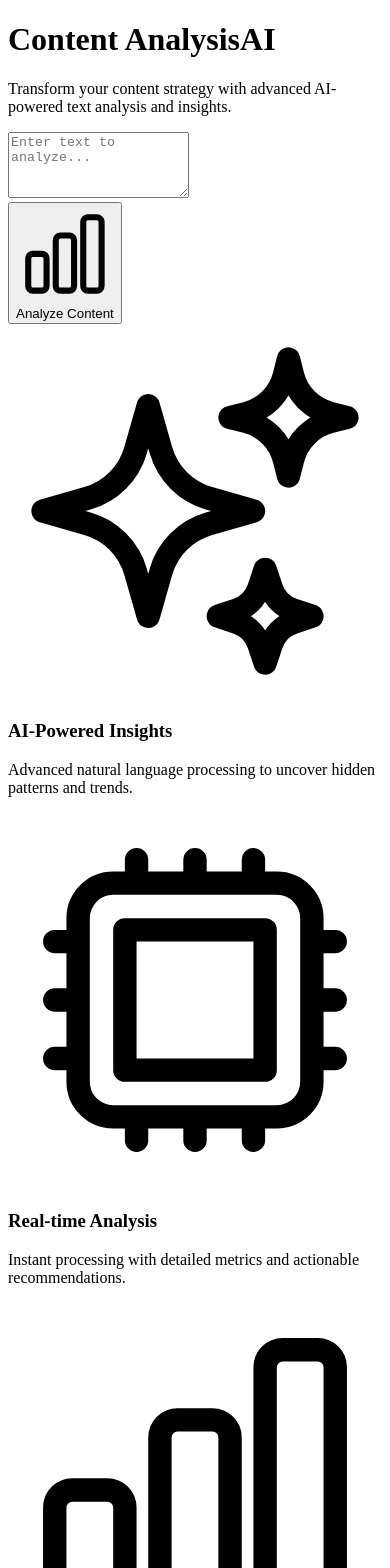
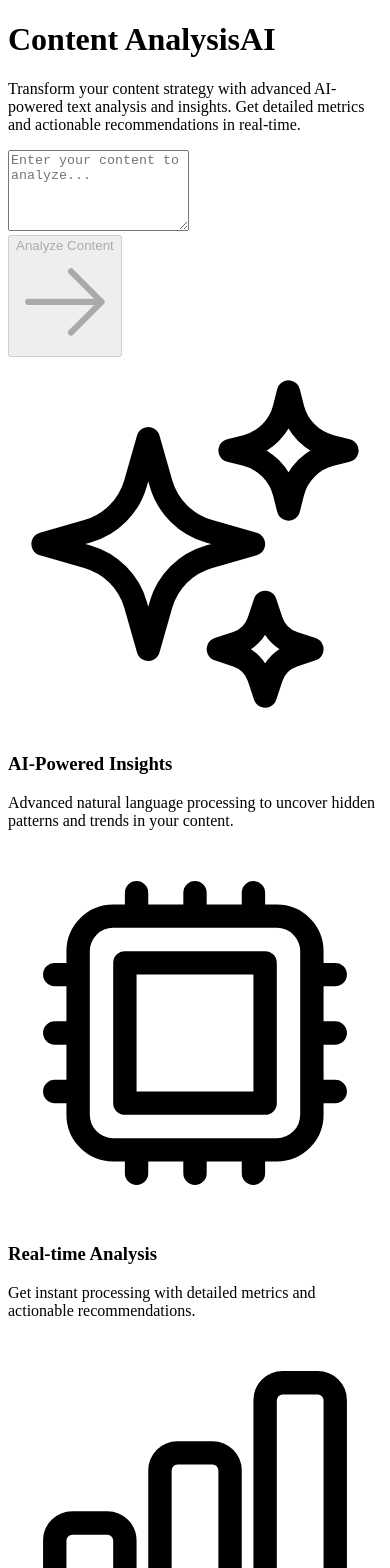
Before and after one commit to bc-rep-project/repository_analyzer_frontend, a Next.js app: page / in a window 390 px wide. Shown: the top 1568 px of the page. Built offline with nearby package versions, Linux system fonts and the light colour scheme; no server answers.

Commit message:
Enhance UI design with refined styles, animations, and improved responsiveness

```diff
--- a/pages/index.js
+++ b/pages/index.js
@@ -1,5 +1,5 @@
 import { useState } from 'react';
-import { SparklesIcon, ChartBarIcon, CpuChipIcon } from '@heroicons/react/24/outline';
+import { SparklesIcon, ChartBarIcon, CpuChipIcon, ArrowRightIcon } from '@heroicons/react/24/outline';
 import { analyzeContent } from '../services/analysisService';
 
 export default function Home() {
@@ -20,36 +20,36 @@ export default function Home() {
   };
 
   return (
-    <div className="min-h-screen bg-gradient-to-b from-gray-50 to-gray-100">
-      <main className="container mx-auto px-4 py-12">
+    <div className="min-h-screen bg-gradient-to-br from-indigo-50 via-white to-blue-50">
+      <div className="absolute inset-0 bg-grid-slate-900/[0.04] -z-10" />
+      <main className="container mx-auto px-4 py-16">
         {/* Hero Section */}
-        <div className="text-center mb-16">
-          <h1 className="text-5xl font-bold text-gray-900 mb-6">
+        <div className="text-center max-w-4xl mx-auto mb-20">
+          <h1 className="text-6xl font-extrabold text-gray-900 mb-8">
             Content Analysis
-            <span className="bg-gradient-to-r from-indigo-500 to-blue-600 bg-clip-text text-transparent ml-2">
-              AI
-            </span>
+            <span className="bg-gradient-to-r from-indigo-600 to-blue-500 bg-clip-text text-transparent">AI</span>
           </h1>
-          <p className="text-xl text-gray-600 mb-8 max-w-2xl mx-auto">
+          <p className="text-xl text-gray-600 mb-12 leading-relaxed">
             Transform your content strategy with advanced AI-powered text analysis and insights.
+            Get detailed metrics and actionable recommendations in real-time.
           </p>
 
           {/* Input Card */}
-          <div className="max-w-3xl mx-auto bg-white rounded-xl shadow-lg p-6 transition-all duration-300 hover:shadow-xl">
-            <form onSubmit={handleSubmit} className="space-y-4">
+          <div className="bg-white rounded-2xl shadow-xl p-8 backdrop-blur-sm bg-white/80 border border-gray-100">
+            <form onSubmit={handleSubmit} className="space-y-6">
               <div className="relative">
                 <textarea
                   value={input}
                   onChange={(e) => setInput(e.target.value)}
-                  placeholder="Enter text to analyze..."
-                  className="w-full px-4 py-3 rounded-lg border border-gray-200 focus:ring-2 focus:ring-indigo-500 focus:border-transparent resize-none transition-all"
-                  rows="4"
+                  placeholder="Enter your content to analyze..."
+                  className="w-full px-6 py-4 rounded-xl border border-gray-200 focus:ring-2 focus:ring-indigo-500 focus:border-transparent resize-none transition-all text-gray-700 placeholder-gray-400 text-lg"
+                  rows="5"
                 />
               </div>
               <button
                 type="submit"
-                disabled={loading}
-                className="inline-flex items-center px-6 py-3 bg-indigo-600 text-white font-medium rounded-lg hover:bg-indigo-700 transition-colors disabled:opacity-50"
+                disabled={loading || !input.trim()}
+                className="inline-flex items-center px-8 py-4 bg-indigo-600 text-white text-lg font-semibold rounded-xl hover:bg-indigo-700 transition-colors disabled:opacity-50 disabled:cursor-not-allowed shadow-lg hover:shadow-xl transform hover:-translate-y-0.5 transition-all"
               >
                 {loading ? (
                   <>
@@ -57,12 +57,12 @@ export default function Home() {
                       <circle className="opacity-25" cx="12" cy="12" r="10" stroke="currentColor" strokeWidth="4"></circle>
                       <path className="opacity-75" fill="currentColor" d="M4 12a8 8 0 018-8V0C5.373 0 0 5.373 0 12h4zm2 5.291A7.962 7.962 0 014 12H0c0 3.042 1.135 5.824 3 7.938l3-2.647z"></path>
                     </svg>
-                    Analyzing...
+                    Processing...
                   </>
                 ) : (
                   <>
-                    <ChartBarIcon className="w-5 h-5 mr-2" />
                     Analyze Content
+                    <ArrowRightIcon className="w-5 h-5 ml-2" />
                   </>
                 )}
               </button>
@@ -71,30 +71,43 @@ export default function Home() {
         </div>
 
         {/* Features Grid */}
-        <div className="grid md:grid-cols-3 gap-8 mb-16">
-          <div className="bg-white p-6 rounded-xl shadow-md hover:shadow-lg transition-shadow">
-            <SparklesIcon className="w-12 h-12 text-indigo-600 mb-4" />
-            <h3 className="text-xl font-semibold mb-2">AI-Powered Insights</h3>
-            <p className="text-gray-600">Advanced natural language processing to uncover hidden patterns and trends.</p>
+        <div className="grid md:grid-cols-3 gap-8 mb-16 max-w-6xl mx-auto">
+          <div className="bg-white p-8 rounded-2xl shadow-lg hover:shadow-xl transition-all duration-300 transform hover:-translate-y-1 border border-gray-100">
+            <div className="bg-indigo-100 rounded-xl p-3 w-fit mb-6">
+              <SparklesIcon className="w-8 h-8 text-indigo-600" />
+            </div>
+            <h3 className="text-xl font-bold text-gray-900 mb-4">AI-Powered Insights</h3>
+            <p className="text-gray-600 leading-relaxed">Advanced natural language processing to uncover hidden patterns and trends in your content.</p>
           </div>
-          <div className="bg-white p-6 rounded-xl shadow-md hover:shadow-lg transition-shadow">
-            <CpuChipIcon className="w-12 h-12 text-indigo-600 mb-4" />
-            <h3 className="text-xl font-semibold mb-2">Real-time Analysis</h3>
-            <p className="text-gray-600">Instant processing with detailed metrics and actionable recommendations.</p>
+          <div className="bg-white p-8 rounded-2xl shadow-lg hover:shadow-xl transition-all duration-300 transform hover:-translate-y-1 border border-gray-100">
+            <div className="bg-blue-100 rounded-xl p-3 w-fit mb-6">
+              <CpuChipIcon className="w-8 h-8 text-blue-600" />
+            </div>
+            <h3 className="text-xl font-bold text-gray-900 mb-4">Real-time Analysis</h3>
+            <p className="text-gray-600 leading-relaxed">Get instant processing with detailed metrics and actionable recommendations.</p>
           </div>
-          <div className="bg-white p-6 rounded-xl shadow-md hover:shadow-lg transition-shadow">
-            <ChartBarIcon className="w-12 h-12 text-indigo-600 mb-4" />
-            <h3 className="text-xl font-semibold mb-2">Visual Reports</h3>
-            <p className="text-gray-600">Interactive charts and graphs to visualize your content performance.</p>
+          <div className="bg-white p-8 rounded-2xl shadow-lg hover:shadow-xl transition-all duration-300 transform hover:-translate-y-1 border border-gray-100">
+            <div className="bg-indigo-100 rounded-xl p-3 w-fit mb-6">
+              <ChartBarIcon className="w-8 h-8 text-indigo-600" />
+            </div>
+            <h3 className="text-xl font-bold text-gray-900 mb-4">Visual Reports</h3>
+            <p className="text-gray-600 leading-relaxed">Interactive charts and graphs to visualize your content performance metrics.</p>
           </div>
         </div>
 
         {/* Results Section */}
         {result && (
-          <div className="animate-fade-in-up bg-white rounded-xl shadow-lg p-6 mt-8">
-            <h2 className="text-2xl font-bold mb-4">Analysis Results</h2>
-            <div className="grid gap-4 md:grid-cols-2 lg:grid-cols-3">
+          <div className="animate-fade-in-up bg-white rounded-2xl shadow-xl p-8 mt-12 max-w-6xl mx-auto border border-gray-100">
+            <h2 className="text-3xl font-bold text-gray-900 mb-6">Analysis Results</h2>
+            <div className="grid gap-6 md:grid-cols-2 lg:grid-cols-3">
               {/* Result cards would go here */}
+              <div className="bg-gray-50 rounded-xl p-6">
+                <h3 className="text-lg font-semibold mb-2">Content Score</h3>
+                <p className="text-3xl font-bold text-indigo-600">
+                  {typeof result.score === 'number' ? `${result.score}%` : 'N/A'}
+                </p>
+              </div>
+              {/* Add more result cards based on your data structure */}
             </div>
           </div>
         )}
--- a/styles/globals.css
+++ b/styles/globals.css
@@ -1,6 +1,88 @@
 @tailwind base;
 @tailwind components;
 @tailwind utilities;
+
+@layer base {
+  body {
+    @apply antialiased text-gray-900 bg-gray-50;
+  }
+}
+
+@layer components {
+  .btn-primary {
+    @apply px-6 py-3 bg-indigo-600 text-white font-semibold rounded-xl
+           hover:bg-indigo-700 transition-colors duration-200
+           focus:outline-none focus:ring-2 focus:ring-indigo-500 focus:ring-offset-2;
+  }
+
+  .card {
+    @apply bg-white rounded-2xl shadow-lg p-6 transition-all duration-300
+           hover:shadow-xl border border-gray-100;
+  }
+
+  .input-field {
+    @apply w-full px-4 py-3 rounded-xl border border-gray-200
+           focus:ring-2 focus:ring-indigo-500 focus:border-transparent
+           transition-all duration-200;
+  }
+}
+
+/* Animations */
+@keyframes fade-in-up {
+  0% {
+    opacity: 0;
+    transform: translateY(20px);
+  }
+  100% {
+    opacity: 1;
+    transform: translateY(0);
+  }
+}
+
+@keyframes pulse-soft {
+  0%, 100% {
+    opacity: 1;
+  }
+  50% {
+    opacity: 0.8;
+  }
+}
+
+.animate-fade-in-up {
+  animation: fade-in-up 0.5s ease-out forwards;
+}
+
+.animate-pulse-soft {
+  animation: pulse-soft 2s ease-in-out infinite;
+}
+
+/* Grid background */
+.bg-grid-slate-900\/\[0\.04\] {
+  mask-image: linear-gradient(to bottom, transparent, black);
+  background-image: linear-gradient(to right, rgb(203 213 225 / 0.1) 1px, transparent 1px),
+                    linear-gradient(to bottom, rgb(203 213 225 / 0.1) 1px, transparent 1px);
+  background-size: 24px 24px;
+}
+
+/* Custom scrollbar */
+::-webkit-scrollbar {
+  width: 8px;
+  height: 8px;
+}
+
+::-webkit-scrollbar-track {
+  background: #f1f5f9;
+  border-radius: 4px;
+}
+
+::-webkit-scrollbar-thumb {
+  background: #cbd5e1;
+  border-radius: 4px;
+}
+
+::-webkit-scrollbar-thumb:hover {
+  background: #94a3b8;
+}
 
 /* Add these to your existing styles */
 .graph-container {
@@ -85,18 +167,3 @@ h1 {
   background: white;
   font-size: 1rem;
 }
-
-@keyframes fade-in-up {
-  0% {
-    opacity: 0;
-    transform: translateY(20px);
-  }
-  100% {
-    opacity: 1;
-    transform: translateY(0);
-  }
-}
-
-.animate-fade-in-up {
-  animation: fade-in-up 0.5s ease-out forwards;
-}
```
